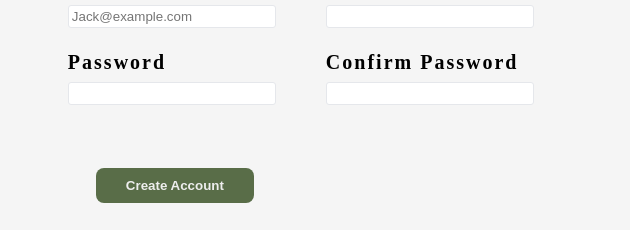
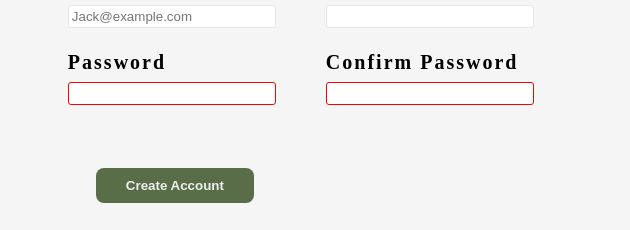
Before and after one commit to Tejanshu9/Sign-up-form, a plain HTML site: page index.html in a window 1280 px wide. Shown: the part 534-764 px from the top of the page, 413-1043 px from the left. Drawn offline with Linux system fonts and the light colour scheme.

Commit message:
Update Sign-up form

```diff
--- a/index.html
+++ b/index.html
@@ -53,24 +53,29 @@
 
                             <div>
                                 <label for="pass">Password</label>
-                                <input type="password" id="pass" name="Password">
+                                <input type="password" id="pass" name="Password" required
+                                    pattern="(?=.*[a-z])(?=.*[A-Z])(?=.*\d)(?=.*[\W_]).{8,}"
+                                    title="Must be at least 8 characters, include uppercase, lowercase, number, and special character">
                             </div>
                         </div>
 
                         <div class="form-right">
                             <div>
                                 <label for="last-name">LAST NAME</label>
-                                <input type="text" id="first-name" name="first-name" placeholder="Buttler">
+                                <input type="text" id="last-name" name="last-name" placeholder="Buttler">
                             </div>
 
                             <div>
                                 <label for="phone">Phone Number</label>
-                                <input type="tel" id="phone" name="phonenumber" pattern="[0-9]{10}">
+                                <input type="tel" id="phone" name="phonenumber" pattern="[0-9]{10}"
+                                    title="Enter a 10-digit phone number without spaces or dashes">
                             </div>
 
                             <div>
                                 <label for="cpass">Confirm Password</label>
-                                <input type="password" id="cpass" name="Confirmed Password">
+                                <input type="password" id="cpass" name="Confirmed Password" required
+                                    pattern="(?=.*[a-z])(?=.*[A-Z])(?=.*\d)(?=.*[\W_]).{8,}"
+                                    title="Must be at least 8 characters, include uppercase, lowercase, number, and special character">
                             </div>
 
                         </div>
@@ -87,4 +92,4 @@
     </div>
 </body>
 
-</html>`
+</html>
```
